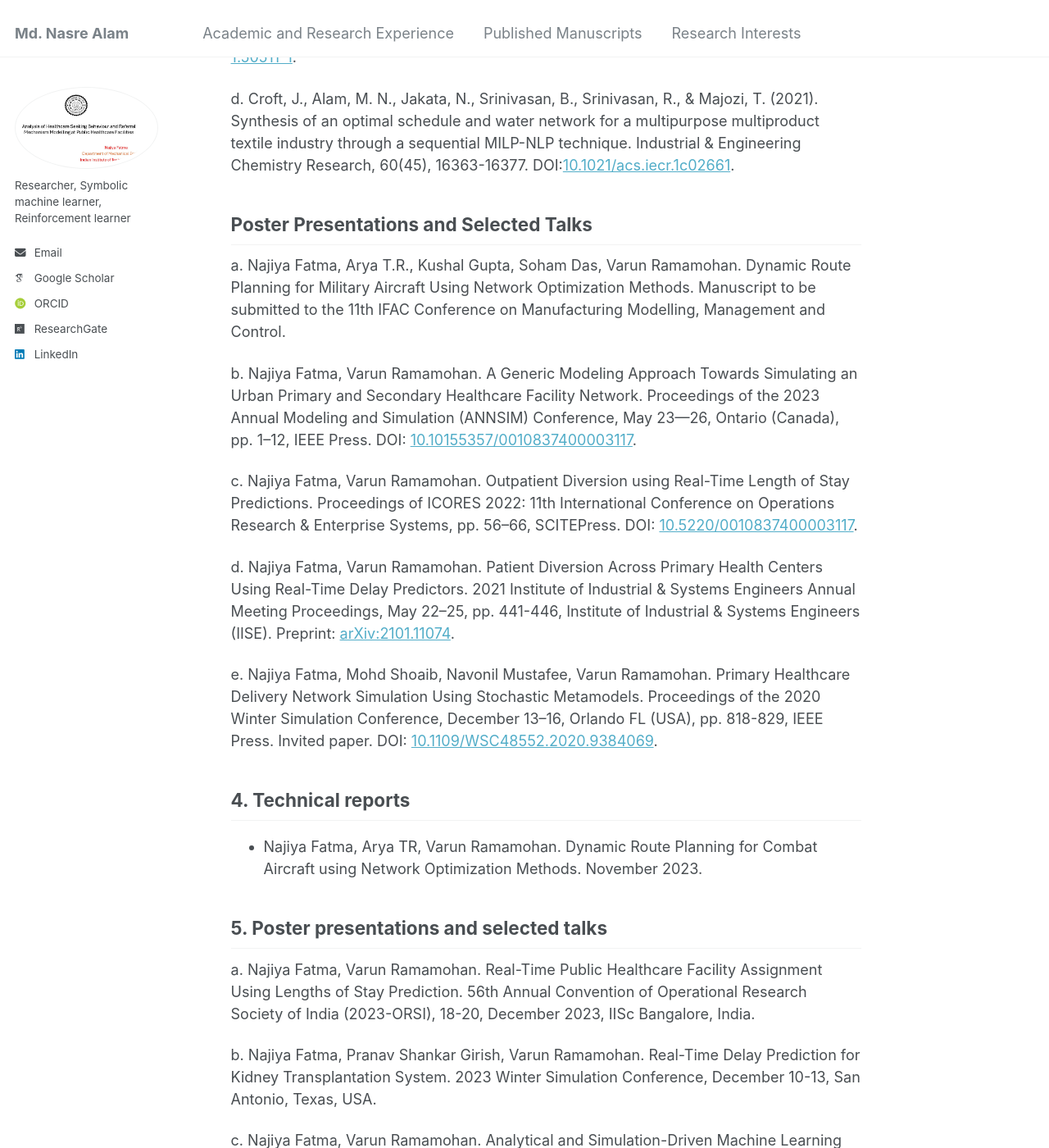
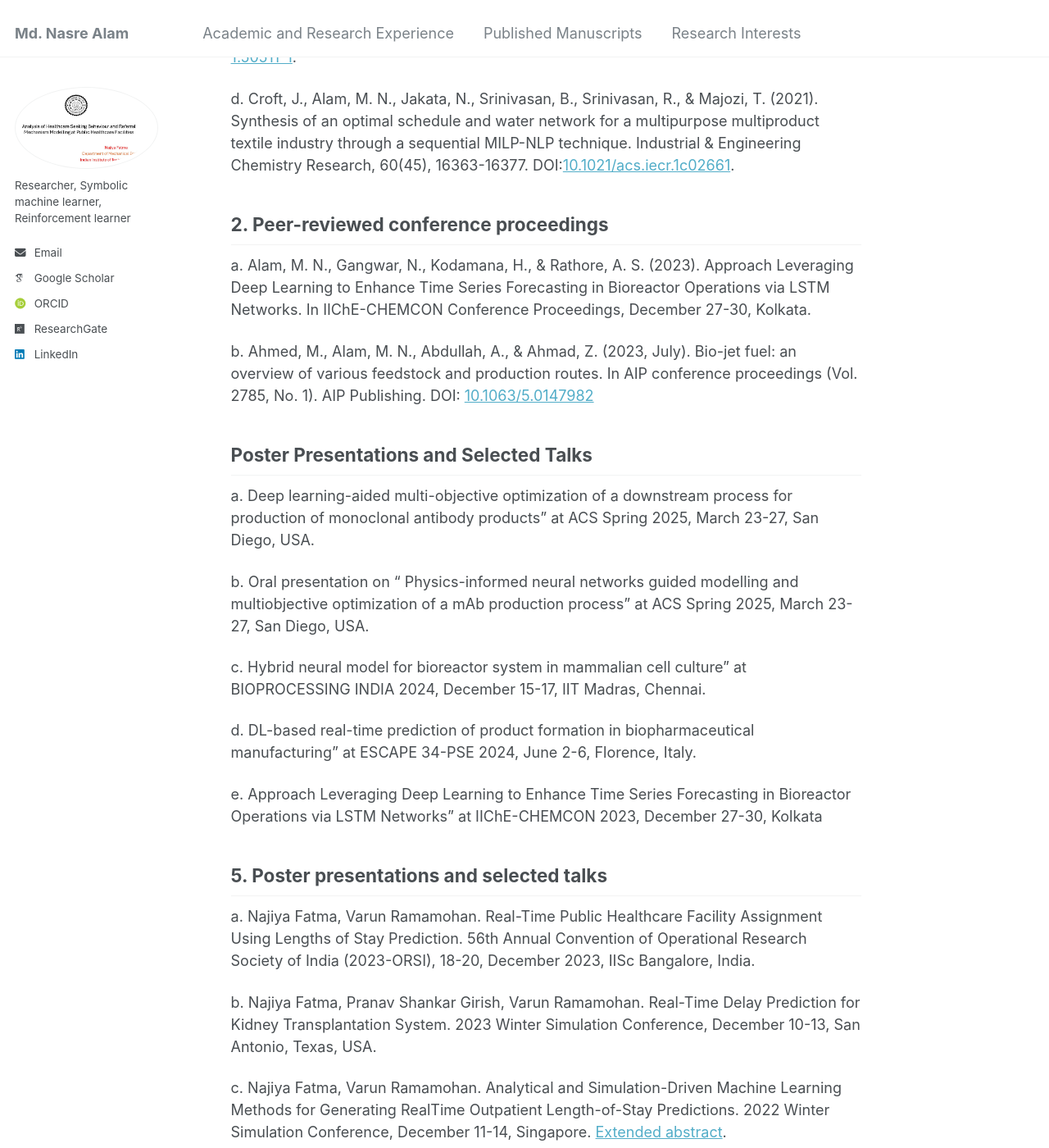
Before and after one commit to mdnasreiit/mdnasreiit.github.io, a Jekyll site: the page built from _pages/markdown.md, in a window 1280 px wide and 1400 px high, scrolled down 531 px. Shown: the whole window at 82% size. Built offline with Jekyll 4.4.1, drawn with Linux system fonts in a browser that asks for light colours; some web fonts are replaced.

Commit message:
Update markdown.md

```diff
--- a/_pages/markdown.md
+++ b/_pages/markdown.md
@@ -18,27 +18,27 @@ c. Alam, M. N., Bhat, S. U., Kodamana, H., & Rathore, A. S. (2024). DL based rea
 
 d. Croft, J., Alam, M. N., Jakata, N., Srinivasan, B., Srinivasan, R., & Majozi, T. (2021). Synthesis of an optimal schedule and water network for a multipurpose multiproduct textile industry through a sequential MILP-NLP technique. Industrial & Engineering Chemistry Research, 60(45), 16363-16377. DOI:[10.1021/acs.iecr.1c02661](https://pubs.acs.org/doi/full/10.1021/acs.iecr.1c02661). <br>
 
+## 2. Peer-reviewed conference proceedings
+
+a. Alam, M. N., Gangwar, N., Kodamana, H., & Rathore, A. S. (2023). Approach Leveraging Deep Learning to Enhance Time Series Forecasting in Bioreactor Operations via LSTM Networks. In IIChE-CHEMCON Conference Proceedings, December 27-30, Kolkata.
+
+b. Ahmed, M., Alam, M. N., Abdullah, A., & Ahmad, Z. (2023, July). Bio-jet fuel: an overview of various feedstock and production routes. In AIP conference proceedings (Vol. 2785, No. 1). AIP Publishing. DOI: [10.1063/5.0147982](https://doi.org/10.1063/5.0147982)
+
 
 ## Poster Presentations and Selected Talks
 
- a. Najiya Fatma, Arya T.R., Kushal Gupta, Soham Das, Varun Ramamohan. Dynamic Route Planning for Military Aircraft Using Network Optimization Methods. Manuscript to be submitted to the 11th IFAC Conference on Manufacturing Modelling, Management and
-Control. <br>
+ a. Deep learning-aided multi-objective optimization of a downstream process for production of monoclonal antibody products" at ACS Spring 2025, March 23-27, San Diego, USA.
 
- b. Najiya Fatma, Varun Ramamohan. A Generic Modeling Approach Towards Simulating an Urban Primary and Secondary Healthcare Facility Network. Proceedings of the 2023 Annual Modeling and Simulation (ANNSIM) Conference, May 23—26, Ontario (Canada), pp. 1–12, IEEE Press.
-DOI: [10.10155357/0010837400003117](https://ieeexplore.ieee.org/document/10155357). <br>
+ b. Oral presentation on " Physics-informed neural networks guided modelling and multiobjective optimization of a mAb production process" at ACS Spring 2025, March 23-27, San Diego, USA.
 
- c. Najiya Fatma, Varun Ramamohan. Outpatient Diversion using Real-Time Length of Stay Predictions. Proceedings of ICORES 2022: 11th International Conference on Operations Research & Enterprise Systems, pp. 56–66, SCITEPress.
-DOI: [10.5220/0010837400003117](https://www.scitepress.org/PublishedPapers/2022/108374/pdf/index.html). <br>
+ c. Hybrid neural model for bioreactor system in mammalian cell culture" at BIOPROCESSING INDIA 2024, December 15-17, IIT Madras, Chennai.
 
- d. Najiya Fatma, Varun Ramamohan. Patient Diversion Across Primary Health Centers Using Real-Time Delay Predictors. 2021 Institute of Industrial & Systems Engineers Annual Meeting Proceedings, May 22–25, pp. 441-446, Institute of Industrial & Systems Engineers (IISE).
-Preprint: [arXiv:2101.11074](https://arxiv.org/abs/2101.11074). <br>
+ d. DL-based real-time prediction of product formation in biopharmaceutical manufacturing" at ESCAPE 34-PSE 2024, June 2-6, Florence, Italy.
 
- e. Najiya Fatma, Mohd Shoaib, Navonil Mustafee, Varun Ramamohan. Primary Healthcare Delivery Network Simulation Using Stochastic Metamodels. Proceedings of the 2020 Winter Simulation Conference, December 13–16, Orlando FL (USA), pp. 818-829, IEEE Press. Invited paper.
-DOI: [10.1109/WSC48552.2020.9384069](https://ieeexplore.ieee.org/stamp/stamp.jsp?arnumber=9384069).
+ e. Approach Leveraging Deep Learning to Enhance Time Series Forecasting in Bioreactor Operations via LSTM Networks" at IIChE-CHEMCON 2023, December 27-30, Kolkata
 
-## 4. Technical reports
 
-* Najiya Fatma, Arya TR, Varun Ramamohan. Dynamic Route Planning for Combat Aircraft using Network Optimization Methods. November 2023.
+
 
 ## 5. Poster presentations and selected talks
 
```
